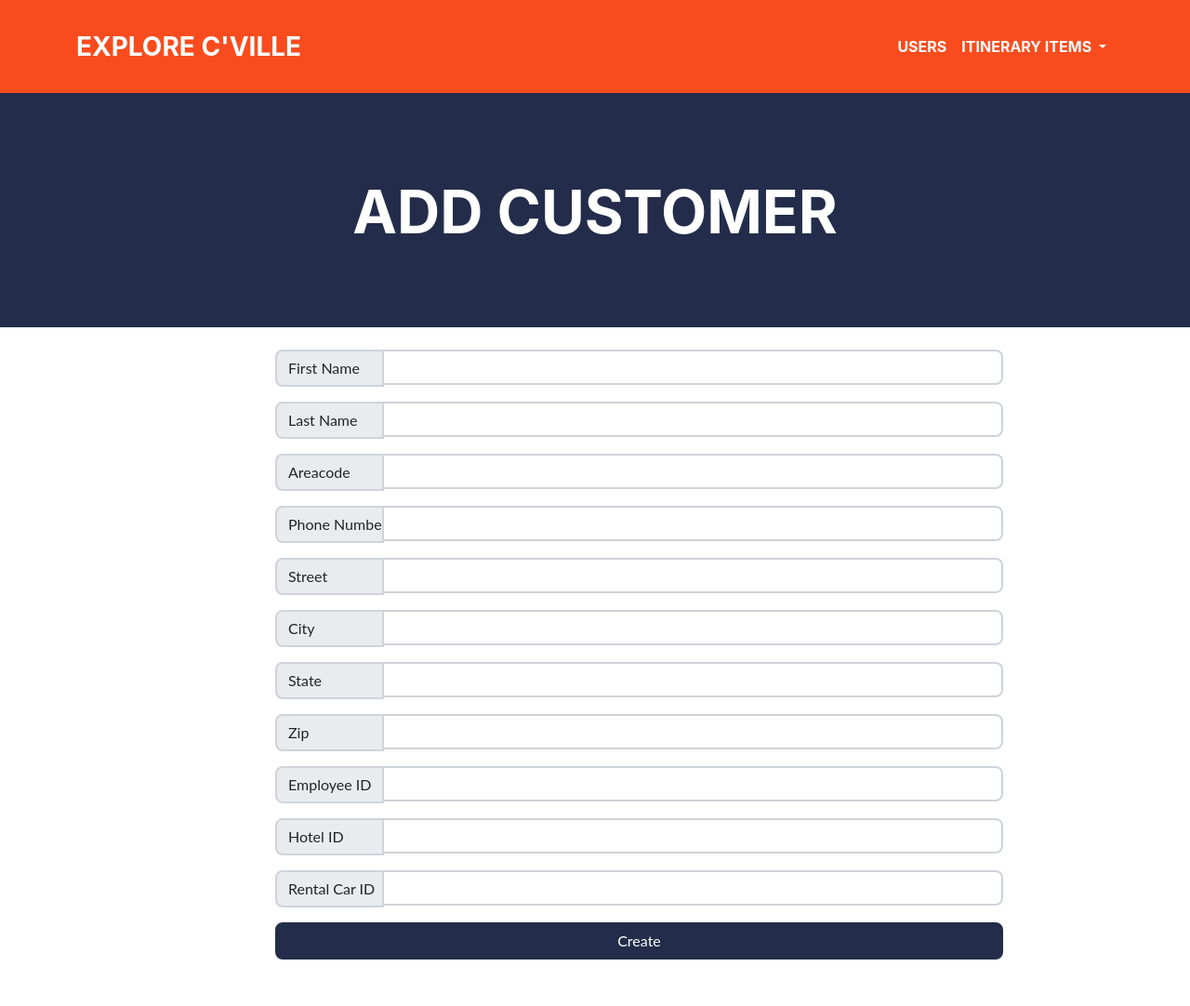
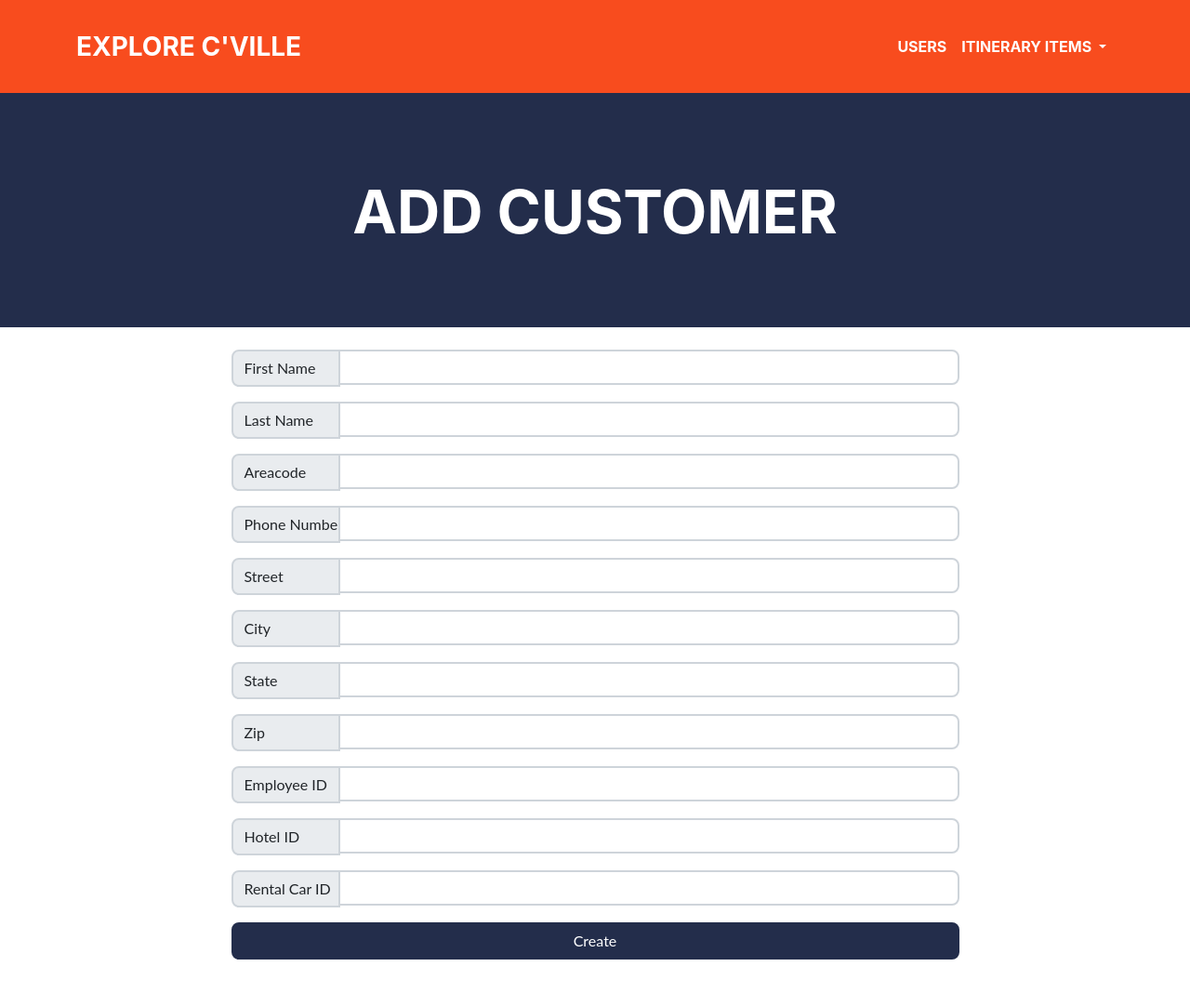
Before and after one commit to pfwrocks/explore-cville, a PHP site: page /add-customer.php in a window 1280 px wide. Shown: the whole page at 93% size. Run offline with PHP 8.4, Linux system fonts and the light colour scheme.

Commit message:
fixed uneven spacing

```diff
--- a/add-customer.php
+++ b/add-customer.php
@@ -10,9 +10,6 @@
 
   <div class="container">
     <center>
-    <div class="row">
-      <div class="col-1" style="line-height:75px"> </div>
-      <div class="col-1" style="line-height:75px"> </div>
       <div class="col-9">
       	<br>
       	<form action="<?php $_SERVER['PHP_SELF'] ?>" method="post" style="line-height:50px">
@@ -87,5 +84,4 @@
         ?>
         </form>
         <br />
-    </div>
 </div>
--- a/add-employee.php
+++ b/add-employee.php
@@ -10,9 +10,6 @@
 
   <div class="container">
     <center>
-    <div class="row">
-      <div class="col-1" style="line-height:75px"> </div>
-      <div class="col-1" style="line-height:75px"> </div>
       <div class="col-9">
       	<br>
       	<form action="<?php $_SERVER['PHP_SELF'] ?>" method="post" style="line-height:50px">
@@ -65,5 +62,4 @@
         ?>
         </form>
         <br />
-    </div>
 </div>
```
